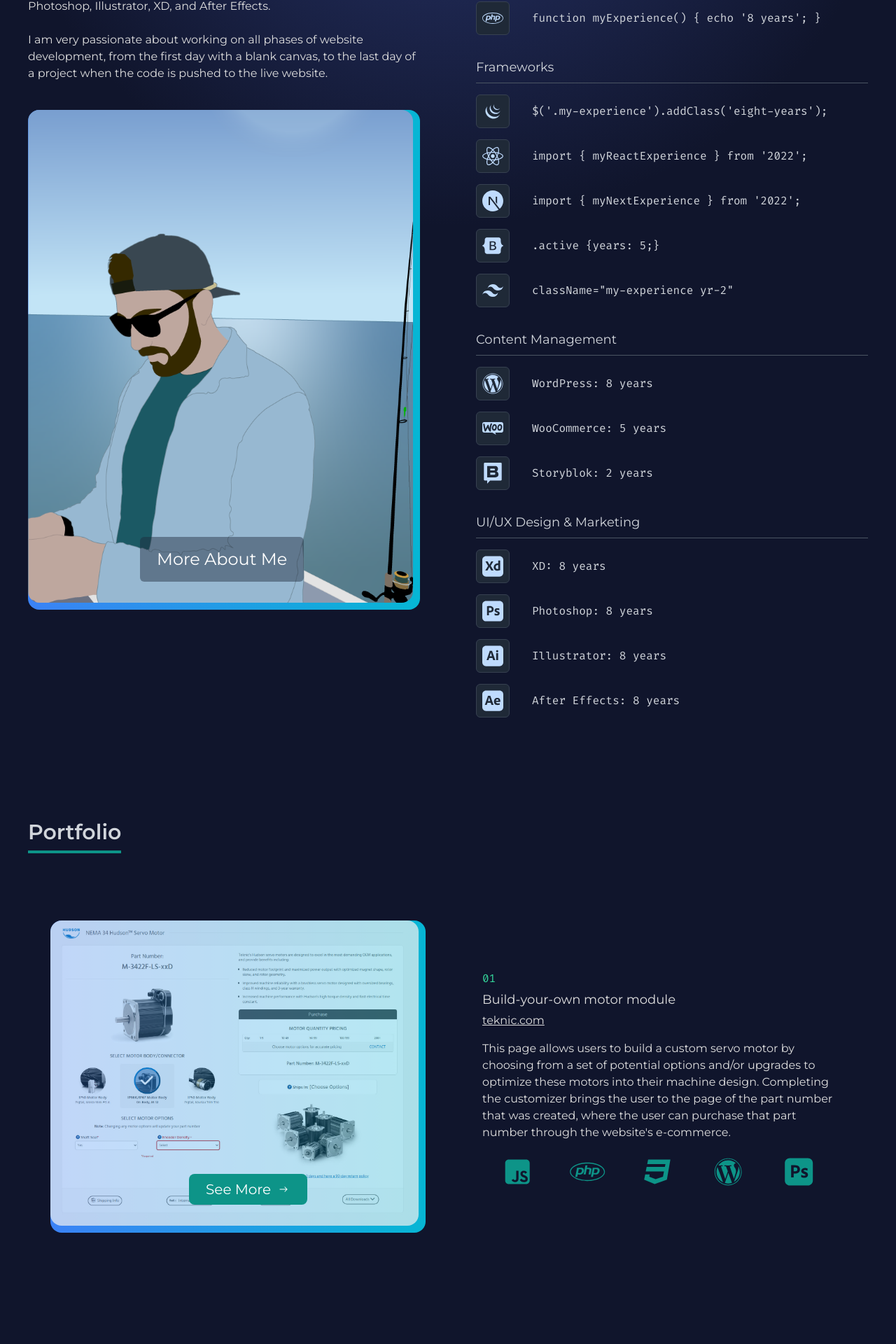
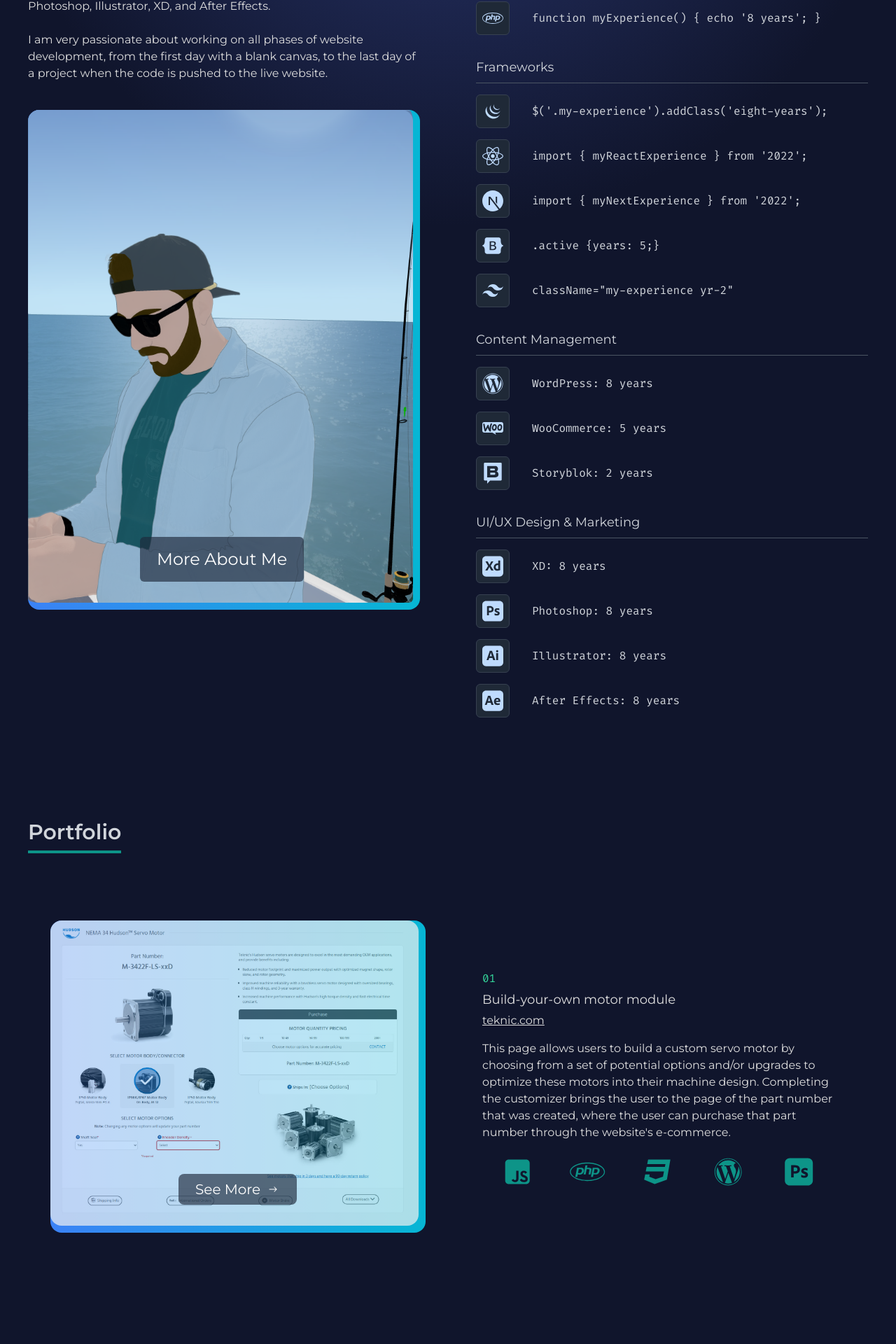
Before and after one commit to dssmith-0617/dave-smith-is-me, a Next.js app: page / in a window 1280 px wide. Shown: the part 339-2259 px from the top of the page at 70% size. Built offline with nearby package versions, Linux system fonts and the light colour scheme.

Commit message:
Hero photo edits

```diff
--- a/src/app/components/Hero.jsx
+++ b/src/app/components/Hero.jsx
@@ -119,10 +119,10 @@ function Hero() {
                 <div id="hero-images" className='relative bg-gradient-to-l from-cyan-500 to-blue-500 w-full rounded-2xl max-h-[896px] max-w-[700px] text-center pr-[10px] pb-[10px] hover:p-0'>
                     <Image src="/fisherman_drawing_2.png" width="700" height="896" className="rounded-2xl relative z-20 transition-all duration-300"/>
                     <Image src="/fisherman_picture.jpg" width="700" height="896" className="bottom-photo rounded-2xl absolute bottom-0 z-10 transition-all duration-300"/>
-                    <div id="more-about-me" className='absolute top-1/4 z-30 w-3/4 left-[12.5%] opacity-0 transition-all duration-300 text-white bg-slate-800/45 p-6 rounded-xl '>
+                    <div id="more-about-me" className='absolute top-1/4 z-30 w-3/4 left-[12.5%] opacity-0 transition-all duration-300 text-white bg-slate-800/65 p-6 rounded-xl '>
                         I have been working in web development for over 8 years. I am currently the in-house web developer, UI/UX designer, and marketing lead for an industrial motion control company in Rochester, NY. I enjoy taking on new challenges and working on projects that take me out of my comfort zone.
                     </div>
-                    <div id="more-about-me-btn" className='absolute z-30 bottom-10 text-2xl text-white px-6 py-4 mx-auto rounded-md left-1/2 ml-[-120px] cursor-default bg-slate-800/45 transition-all duration-300'>
+                    <div id="more-about-me-btn" className='absolute z-30 bottom-10 text-2xl text-white px-6 py-4 mx-auto rounded-md left-1/2 ml-[-120px] cursor-default bg-slate-800/65 transition-all duration-300'>
                         More About Me
                     </div>
                 </div>
--- a/src/app/components/Portfolio.jsx
+++ b/src/app/components/Portfolio.jsx
@@ -54,7 +54,7 @@ function Portfolio() {
         {
             id: '04',
             title: 'K & D Creations',
-            url: 'https://www.reveredcampaigns.com/',
+            url: 'https://www.kanddcreations.com/',
             urlName: 'kanddcreations.com/',
             image: '/kandd-creations.png',
             explainer: "The Revered Campaigns website was built by a fellow developer and I as a marketing website for web development projects that cater to doctors and other medical professionals. We are currently at work on a custom CMS to simplify the process for busy doctors. The CMS will incorporate the use of AI to assist users with writing website copy.",
@@ -79,10 +79,10 @@ function Portfolio() {
                     <div className='basis-1/2 w-full p-8'>
                         <div className='portfolio-image relative bg-gradient-to-l from-cyan-500 to-blue-500 rounded-2xl max-w-max max-h-max w-full pr-[10px] pb-[10px] hover:p-0 transition-all'>
                             <Image src={image} width="750" height="622" className="rounded-2xl relative z-20 transition-all duration-300 w-full max-w-max opacity-70 hover:opacity-100" />
-                            <div className="more-about-me absolute top-1/4 z-30 w-3/4 left-[12.5%] opacity-0 transition-all duration-300 text-white bg-slate-800/45 p-6 rounded-xl ">
+                            <div className="more-about-me absolute top-1/4 z-30 w-3/4 left-[12.5%] opacity-0 transition-all text-sm duration-300 text-white bg-slate-800/65 p-6 rounded-xl ">
                                 {challenges}
                             </div>
-                            <Link href={url} className='absolute z-30 bottom-10 text-xl text-white px-6 py-2 mx-auto rounded-lg left-1/2 ml-[-70px] cursor-pointer bg-teal-600 transition-all duration-300 flex'>
+                            <Link href={url} target="_blank" className='absolute z-30 bottom-10 text-xl text-white px-6 py-2 mx-auto rounded-lg left-1/2 ml-[-85px] cursor-pointer bg-slate-800/65 transition-all duration-300 flex hover:bg-slate-800'>
                                 See More <IoIosArrowRoundForward className='ml-2 align-middle relative top-1'/>
                             </Link>
                         </div>
--- a/src/app/globals.css
+++ b/src/app/globals.css
@@ -13,9 +13,7 @@ body {
   margin:0 auto;
   margin-top:120px;
 }
-.bottom-photo {
-  opacity:0;
-}
+
 /* #hero-images:hover {
   background:none;
 } */
@@ -31,13 +29,20 @@ body {
   transition:.3s ease;
 }
 .bottom-photo {
-  transition:.5s ease;
+  opacity:1;
+  padding-right:10px;
+  padding-bottom:10px;
+  transition:.3s ease;
+}
+#hero-images img:first-of-type {
+  opacity:.9;
 }
 #hero-images:hover img:first-of-type {
   opacity:0;
 }
 #hero-images:hover .bottom-photo {
   opacity:1;
+  padding:0;
 }
 #hero-images:hover #more-about-me, .portfolio-image:hover .more-about-me {
   top:10%;
```
